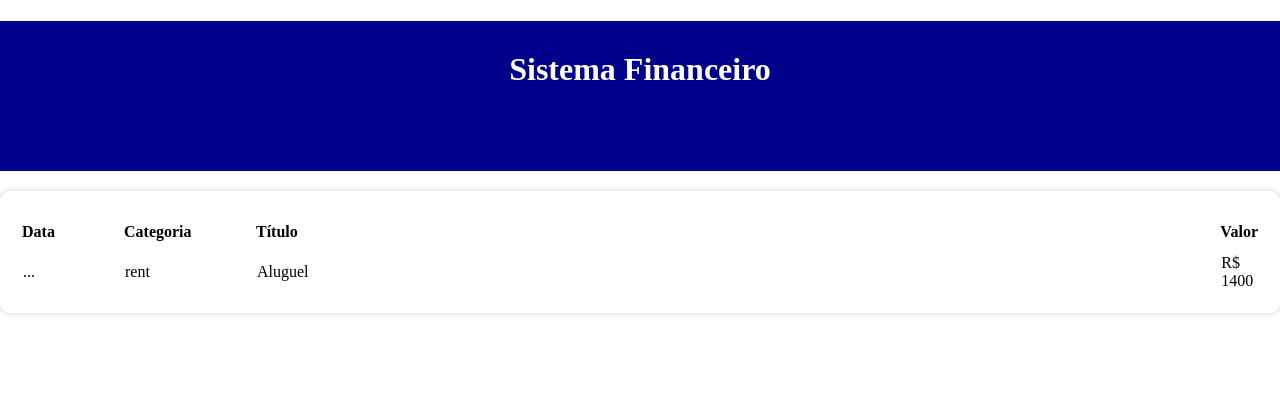
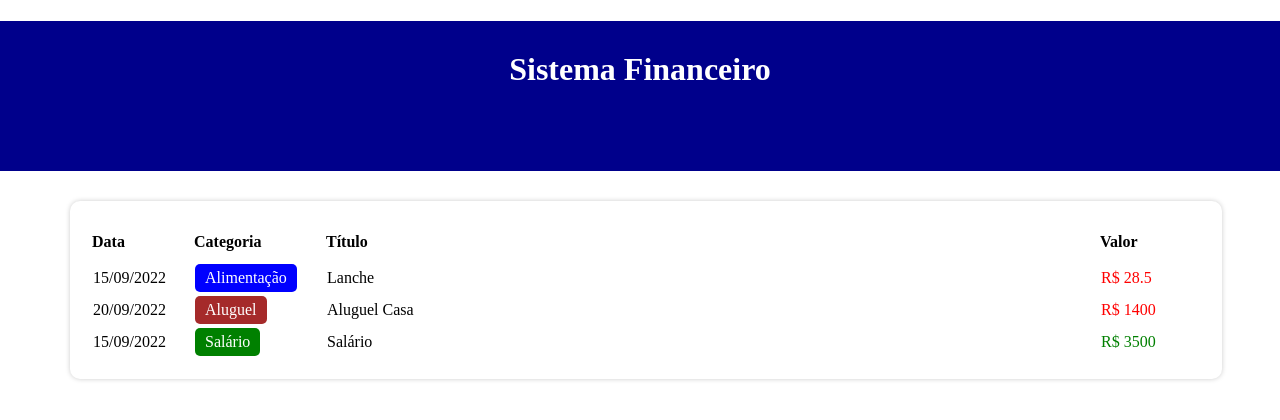
Before and after one commit to Renan-Ma/Controle-financas-pessoais, a React (Create React App) app: page / in a window 1280 px wide. Shown: the top 420 px of the page. Built offline with nearby package versions, Linux system fonts and the light colour scheme.

Commit message:
finalizado tabela

```diff
--- a/src/App.tsx
+++ b/src/App.tsx
@@ -1,12 +1,12 @@
 import React, { useEffect, useState } from "react";
 import * as S from "./AppStyled";
 import Table from "./Components/Table/Table";
-import { items } from "./Data/Items";
+import { itens } from "./Data/Itens";
 import { filterListByMonth, getCurrentMoth } from "./Helpers/DateFilter";
 import { Item } from "./Types/Item";
 
 function App() {
-  const [list, setList] = useState(items);
+  const [list, setList] = useState(itens);
   const [filterList, setFilterList] = useState<Item[]>([]);
   const [currentMonth, setCurrentMonth] = useState(getCurrentMoth());
 
--- a/src/AppStyled.ts
+++ b/src/AppStyled.ts
@@ -1,6 +1,7 @@
 import styled from "styled-components";
 
 export const Container = styled.div`
+width: 100%;
 
 `
 
--- a/src/Components/Table/Table.tsx
+++ b/src/Components/Table/Table.tsx
@@ -15,7 +15,7 @@
           <S.TableColumn width={100} >Data</S.TableColumn>
           <S.TableColumn width={130}>Categoria</S.TableColumn>
           <S.TableColumn>Título</S.TableColumn>
-          <S.TableColumn width={15} >Valor</S.TableColumn>
+          <S.TableColumn width={100} >Valor</S.TableColumn>
         </tr>
       </thead>
       <tbody>
--- a/src/Components/Table/styled.ts
+++ b/src/Components/Table/styled.ts
@@ -1,12 +1,12 @@
 import styled from "styled-components";
 
 export const Container = styled.table`
-width: 100%;
+width: 90%;
 background-color: #FFF;
 padding: 20px;
 box-shadow: 0px 0px 5px #CCC;
 border-radius: 10px;
-margin-top: 20px;
+margin: 1.875rem 4.375rem;
 
 `
 
--- a/src/Components/TableItem/TableItem.tsx
+++ b/src/Components/TableItem/TableItem.tsx
@@ -1,4 +1,6 @@
 import React from "react";
+import { categories } from "../../Data/Categories";
+import { formatDate } from "../../Helpers/DateFilter";
 import { Item } from "../../Types/Item";
 import * as S from "./styled"
 
@@ -10,10 +12,19 @@
 const TableItem = ({item}: Props) => {
   return (
     <S.Container>
-      <S.TableColumn>...</S.TableColumn>
-      <S.TableColumn>{item.category}</S.TableColumn>
+      <S.TableColumn> {formatDate(item.date) } </S.TableColumn>
+      <S.TableColumn>
+        <S.Category color={categories[item.category].color}>
+        {categories[item.category].title}
+
+        </S.Category>
+        </S.TableColumn>
       <S.TableColumn>{item.title}</S.TableColumn>
-      <S.TableColumn>R$ {item.value}</S.TableColumn>
+      <S.TableColumn>
+        <S.Value color={categories[item.category].expense ? "red" : "green"}>
+        R$ {item.value}
+        </S.Value>
+        </S.TableColumn>
 
 
     </S.Container>
--- a/src/Components/TableItem/styled.ts
+++ b/src/Components/TableItem/styled.ts
@@ -5,3 +5,16 @@
 
 export const TableColumn = styled.td`
 `
+
+export const Category = styled.div<{ color: string}> `
+  display: inline-block;
+  padding: 5px 10px;
+  border-radius: 5px;
+  color: #FFF;
+  background-color: ${props => props.color};
+
+`
+
+export const Value = styled.div<{ color: string}> `
+  color: ${props => props.color};
+`
--- a/src/Data/Items.ts
+++ /dev/null
@@ -1,9 +0,0 @@
-import { Item } from "../Types/Item";
-
-export const items:Item[] = [
-  { date: new Date(2021, 9, 15), category: "food", title: "Lanche", value: 28.50},
-  { date: new Date(2021, 9, 18), category: "food", title: "Pizza", value: 32},
-  { date: new Date(2021, 20, 20), category: "rent", title: "Aluguel", value: 1400},
-  { date: new Date(2021, 11, 5), category: "salary", title: "Salário", value: 3500},
-
-];
--- /dev/null
+++ b/src/Data/Itens.ts
@@ -0,0 +1,9 @@
+import { Item } from "../Types/Item";
+
+export const itens:Item[] = [
+  { date: new Date(2021, 20, 15), category: "food", title: "Lanche", value: 28.50},
+  { date: new Date(2021, 8, 18), category: "food", title: "Pizza", value: 32},
+  { date: new Date(2021, 20, 20), category: "rent", title: "Aluguel Casa", value: 1400},
+  { date: new Date(2021, 20, 15), category: "salary", title: "Salário", value: 3500},
+
+];
--- a/src/Helpers/DateFilter.ts
+++ b/src/Helpers/DateFilter.ts
@@ -20,3 +20,13 @@
 
   return newList;
 };
+
+export const formatDate = (date: Date):string => {
+  let year = date.getFullYear();
+  let month = date.getMonth() + 1;
+  let day = date.getDate();
+
+  return  `${addZeroToDate(day)}/${addZeroToDate(month)}/${year}`
+}
+
+const addZeroToDate = (n: number) :string => n < 10 ? `0${n}` : `${n}`
```
